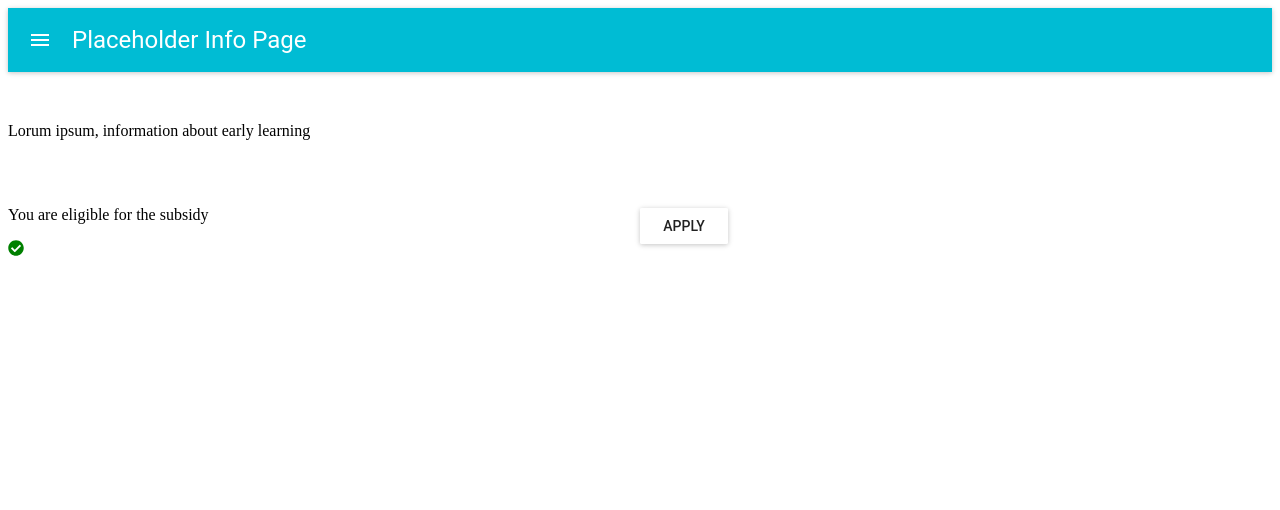
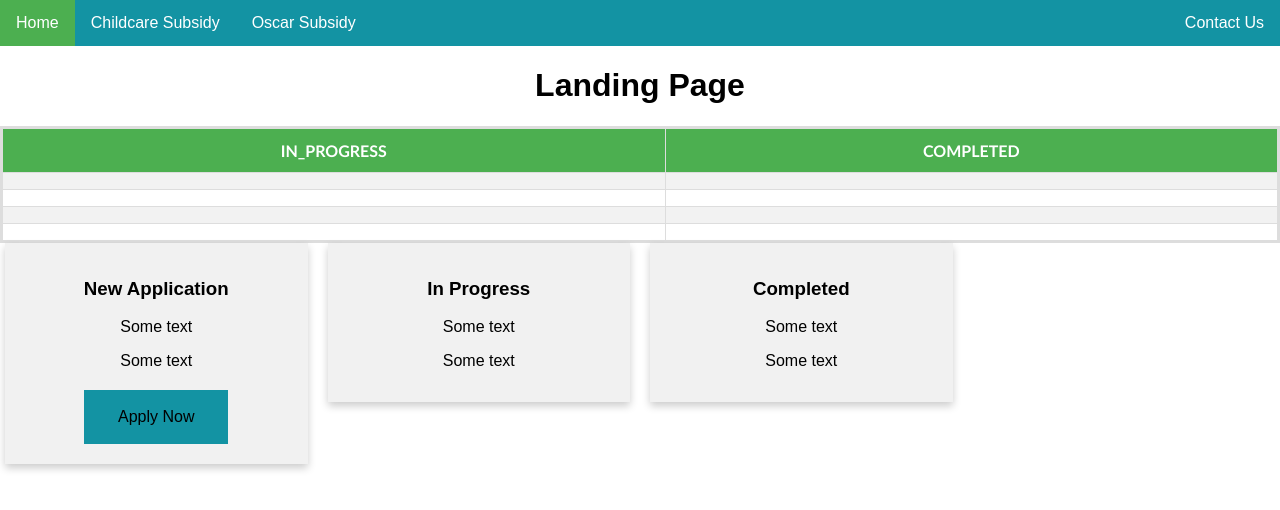
Before and after one commit to dimazper/eljfrontend, a React (Create React App) app in the folder userform/: page / in a window 1280 px wide. Shown: the top 510 px of the page. Built offline with nearby package versions, Linux system fonts and the light colour scheme.

Commit message:
adding landing page

```diff
--- a/userform/package.json
+++ b/userform/package.json
@@ -11,8 +11,10 @@
     "@testing-library/jest-dom": "^5.11.10",
     "@testing-library/react": "^11.2.5",
     "@testing-library/user-event": "^12.8.3",
+    "bootstrap": "^4.6.0",
     "material-ui": "^0.20.2",
     "react": "^17.0.2",
+    "react-bootstrap": "^1.5.2",
     "react-dom": "^17.0.2",
     "react-scripts": "4.0.3",
     "web-vitals": "^1.1.1"
--- /dev/null
+++ b/userform/src/components/LandingPage.css
@@ -0,0 +1,153 @@
+/* navigation bar */
+body {
+  margin: 0;
+}
+
+ul.topnav {
+  list-style-type: none;
+  margin: 0;
+  padding: 0;
+  overflow: hidden;
+  background-color: #1393a3;
+}
+
+ul.topnav li {
+  float: left;
+}
+
+ul.topnav li a {
+  display: block;
+  color: white;
+  text-align: center;
+  padding: 14px 16px;
+  text-decoration: none;
+}
+
+ul.topnav li a:hover:not(.active) {
+  background-color: #111;
+}
+
+ul.topnav li a.active {
+  background-color: #4caf50;
+}
+
+ul.topnav li.right {
+  float: right;
+}
+
+@media screen and (max-width: 600px) {
+  ul.topnav li.right,
+  ul.topnav li {
+    float: none;
+  }
+}
+
+/* end of navigation bar */
+
+* {
+  box-sizing: border-box;
+}
+
+body {
+  font-family: Arial, Helvetica, sans-serif;
+}
+
+/* Float four columns side by side */
+.column {
+  float: left;
+  width: 25%;
+  padding: 0 10px;
+}
+
+/* Remove extra left and right margins, due to padding */
+.row {
+  margin: 0 -5px;
+}
+
+/* Clear floats after the columns */
+.row:after {
+  content: "";
+  display: table;
+  clear: both;
+}
+
+/* Responsive columns */
+@media screen and (max-width: 600px) {
+  .column {
+    width: 100%;
+    display: block;
+    margin-bottom: 20px;
+  }
+}
+
+/* Style the counter cards */
+.card {
+  box-shadow: 0 4px 8px 0 rgba(0, 0, 0, 0.2);
+  padding: 16px;
+  text-align: center;
+  background-color: #f1f1f1;
+}
+
+#title {
+  text-align: center;
+  font-family: arial, sans-serif;
+}
+
+#users {
+  text-align: center;
+  font-family: "Trebuchet MS", Arial, Helvetica, sans-serif;
+  border-collapse: collapse;
+  border: 3px solid #ddd;
+  width: 100%;
+}
+
+#users td,
+#users th {
+  border: 1px solid #ddd;
+  padding: 8px;
+}
+
+#users tr:nth-child(even) {
+  background-color: #f2f2f2;
+}
+
+#users tr:hover {
+  background-color: #ddd;
+}
+
+#users th {
+  padding-top: 12px;
+  padding-bottom: 12px;
+  text-align: center;
+  background-color: #4caf50;
+  color: white;
+}
+
+.button {
+  background-color: #4caf50; /* Green */
+  border: none;
+  color: rgb(255, 255, 255);
+  padding: 16px 32px;
+  text-align: center;
+  text-decoration: none;
+  display: inline-block;
+  font-size: 16px;
+  margin: 4px 2px;
+  transition-duration: 0.4s;
+  cursor: pointer;
+}
+
+.button1 {
+  background-color: #1393a3;
+  color: black;
+  border: 2px solid #1393a3;
+}
+
+.button1:hover {
+  background-color: #ffffff;
+  color: rgb(3, 3, 3);
+}
+
+#right {
+  float: right;
+}
--- /dev/null
+++ b/userform/src/components/LandingPage.js
@@ -0,0 +1,124 @@
+import React, { Component } from 'react';
+import MuiThemeProvider from 'material-ui/styles/MuiThemeProvider';
+import AppBar from 'material-ui/AppBar';
+import TextField from 'material-ui/TextField';
+import RaisedButton from 'material-ui/RaisedButton';
+// import { Card } from 'material-ui';
+import './LandingPage.css';
+import { Card } from 'react-bootstrap';
+import { Button } from 'react-bootstrap';
+import apply from "./apply_images.png"
+
+export class LandingPage extends Component {
+    constructor(props) {
+        super(props) //since we are extending class Table so we have to use super in order to override Component class constructor
+        this.state = { //state is by default an object
+           users: [
+              { In_Progress: '', Completed: '' },
+              { In_Progress: '', Completed: '' },
+              { In_Progress: '', Completed: '' },
+              { In_Progress: '', Completed: '' },
+           ]
+        }
+     }
+     createTableData() {
+        return this.state.users.map((user, index) => {
+           const { In_Progress, Completed } = user
+           return (
+              <tr key={In_Progress}>
+                 <td>{In_Progress}</td>
+                 <td>{Completed}</td>
+              </tr>
+           )
+        })
+     }
+
+     createTableHeader() {
+        let header = Object.keys(this.state.users[0])
+        return header.map((key, index) => {
+           return <th key={index}>{key.toUpperCase()}</th>
+        })
+     }
+     render() {
+        return (
+            <div>
+               <ul class="topnav">
+                  <li><a class="active" href="#home">Home</a></li>
+                  <li><a href="#news">Childcare Subsidy</a></li>
+                  <li><a href="#contact">Oscar Subsidy</a></li>
+                  <li class="right"><a href="#about">Contact Us</a></li>
+               </ul>
+               <nav title="Early Learning Center Form" />
+              <h1 id='title'>Landing Page</h1>
+              <table id='users'>
+                 <tbody>
+                    <tr>{this.createTableHeader()}</tr>
+                    {this.createTableData()}
+                 </tbody>
+              </table>
+
+              <div class="row">
+  <div class="column">
+    <div class="card">
+      <h3>New Application</h3>
+      <p>Some text</p>
+      <p>Some text</p>
+      <button class="button button1">Apply Now</button>
+    </div>
+  </div>
+
+  <div class="column">
+    <div class="card">
+      <h3>In Progress</h3>
+      <p>Some text</p>
+      <p>Some text</p>
+    </div>
+  </div>
+
+  <div class="column">
+    <div class="card">
+      <h3>Completed</h3>
+      <p>Some text</p>
+      <p>Some text</p>
+    </div>
+  </div>
+</div>
+
+               {/* <Card style={{ width: '18rem' }}>
+               <Card.Img variant="top" src={apply} alt="apply logo" width="200" height="200"/>
+                  <Card.Body>
+                     <Card.Title>New Applicant</Card.Title>
+                     <Card.Text>
+                        Use this application to apply for:
+                        <br/>
+                        Childcare Subsidy - Payments that help families with the cost of pre-school
+                        childcare
+                        <br/>
+                        Oscar Subsidy - Payments for children who are at school and are under 14 years (or under
+                        18 if you get a Child Disability Allowance for them)
+                     </Card.Text>
+                        <button variant="primary" class="button button1">Apply Now</button>
+                  </Card.Body>
+
+                  <Card.Img variant="top" src={apply} alt="apply logo" width="200" height="200"/>
+                  <Card.Body>
+                     <Card.Title id='right'>New Applicant</Card.Title>
+                     <Card.Text>
+                        Use this application to apply for:
+                        <br/>
+                        Childcare Subsidy - Payments that help families with the cost of pre-school
+                        childcare
+                        <br/>
+                        Oscar Subsidy - Payments for children who are at school and are under 14 years (or under
+                        18 if you get a Child Disability Allowance for them)
+                     </Card.Text>
+                        <button variant="primary" class="button button1">Apply Now</button>
+                  </Card.Body>
+               </Card> */}
+            </div>
+        )
+     }
+}
+
+
+export default LandingPage;
--- a/userform/src/index.js
+++ b/userform/src/index.js
@@ -7,6 +7,7 @@ import Placeholder from './components/Placeholder'
 import LoginPage from './components/LoginPage'
 import reportWebVitals from './reportWebVitals';
 import UserForm from './components/UserForm';
+import LandingPage from './components/LandingPage';
 
 
 
@@ -14,7 +15,7 @@ const rootElement = document.getElementById('root');
     ReactDOM.render(
       <BrowserRouter>
         <Switch>
-          <Route exact path='/' component={Placeholder} />
+          <Route exact path='/' component={LandingPage} />
           <Route path='/login' component={LoginPage} />
           <Route path='/userform' component={UserForm} />
         </Switch>
```
Also changed, not shown: userform/src/App.js (+5 -2 lines), userform/src/components/apply_images.png (added), 1 other file (tests, documents, lock files or other folders).
